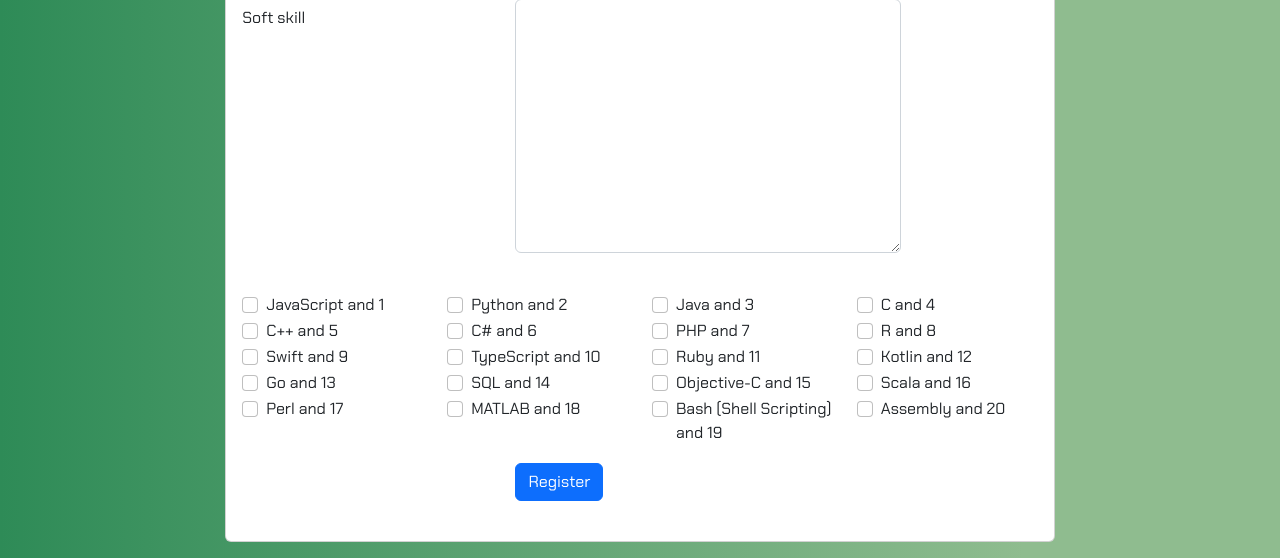
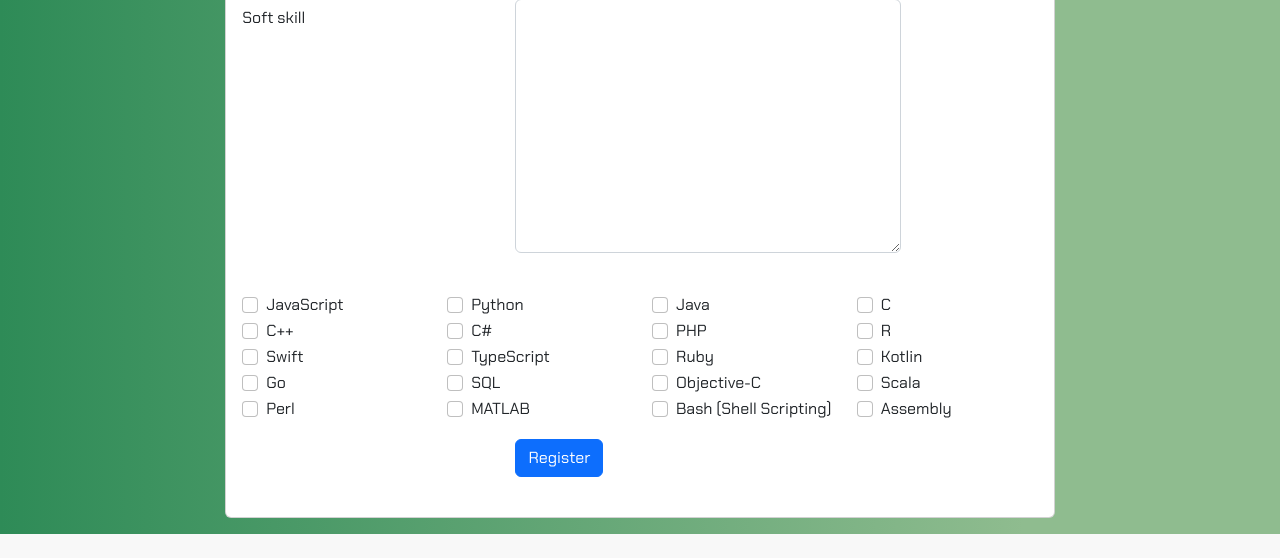
Before and after one commit to AndreaGhidara/D-Developer_back, a Laravel app: page /register in a window 1280 px wide. Shown: the part 1198-1756 px from the top of the page. After the commit the page ends 1732 px from the top, so only its background shows below. Run offline with Laravel 9, Linux system fonts and the light colour scheme; style sheets or scripts are compiled from the project's sources.

Commit message:
rimossi numeri vicino ai nomi dei linguaggi

```diff
--- a/resources/views/auth/register.blade.php
+++ b/resources/views/auth/register.blade.php
@@ -304,7 +304,7 @@
                                     <div class="form-check">
                                         <input class="form-check-input" type="checkbox" name="languages[]" value="{{$key+1}}" id="language_{{ $key }}">
                                         <label class="form-check-label" for="language_{{ $key+1 }}">
-                                            {{$language}} and {{$key+1}}
+                                            {{$language}}
                                         </label>
                                     </div>
                                 </div>
```
